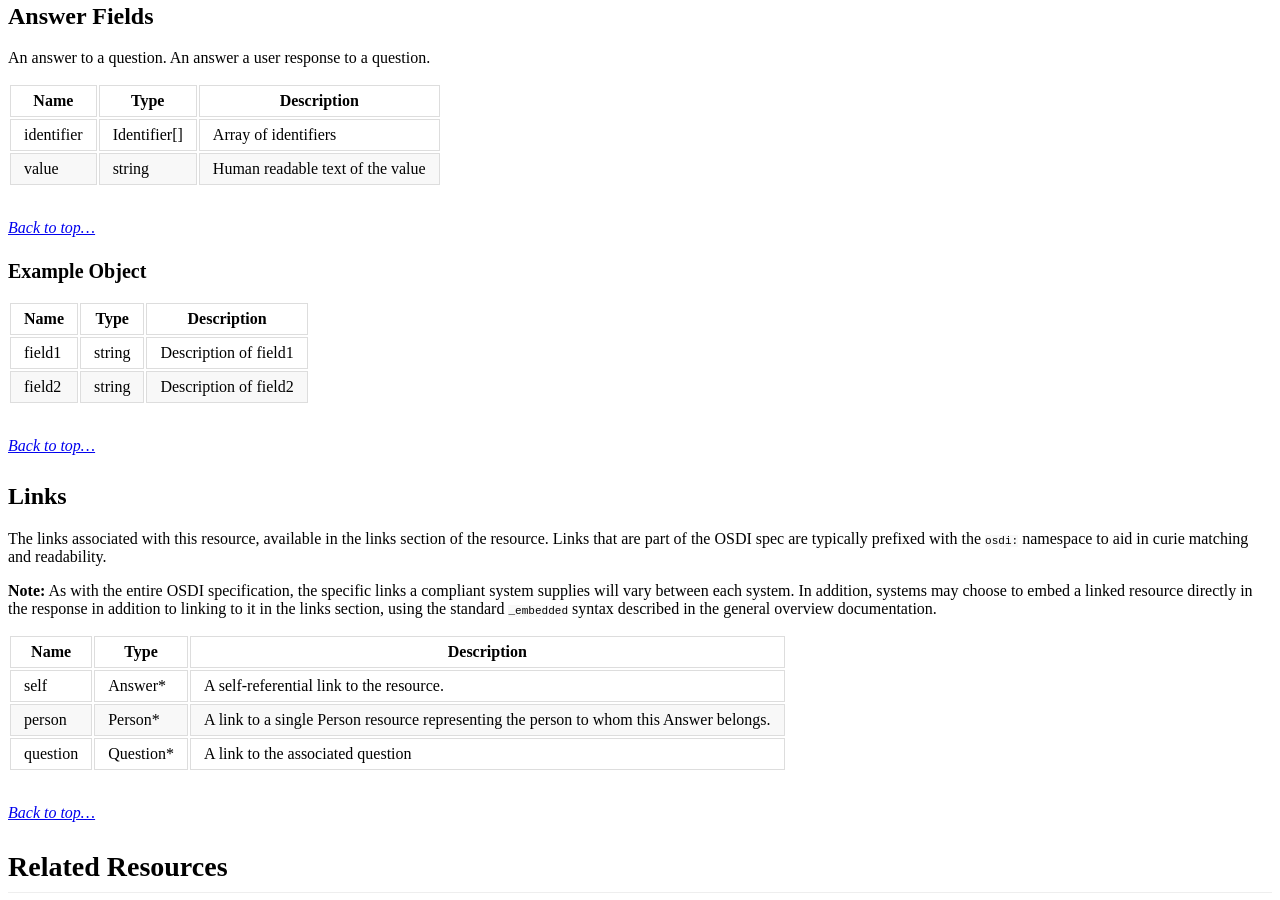
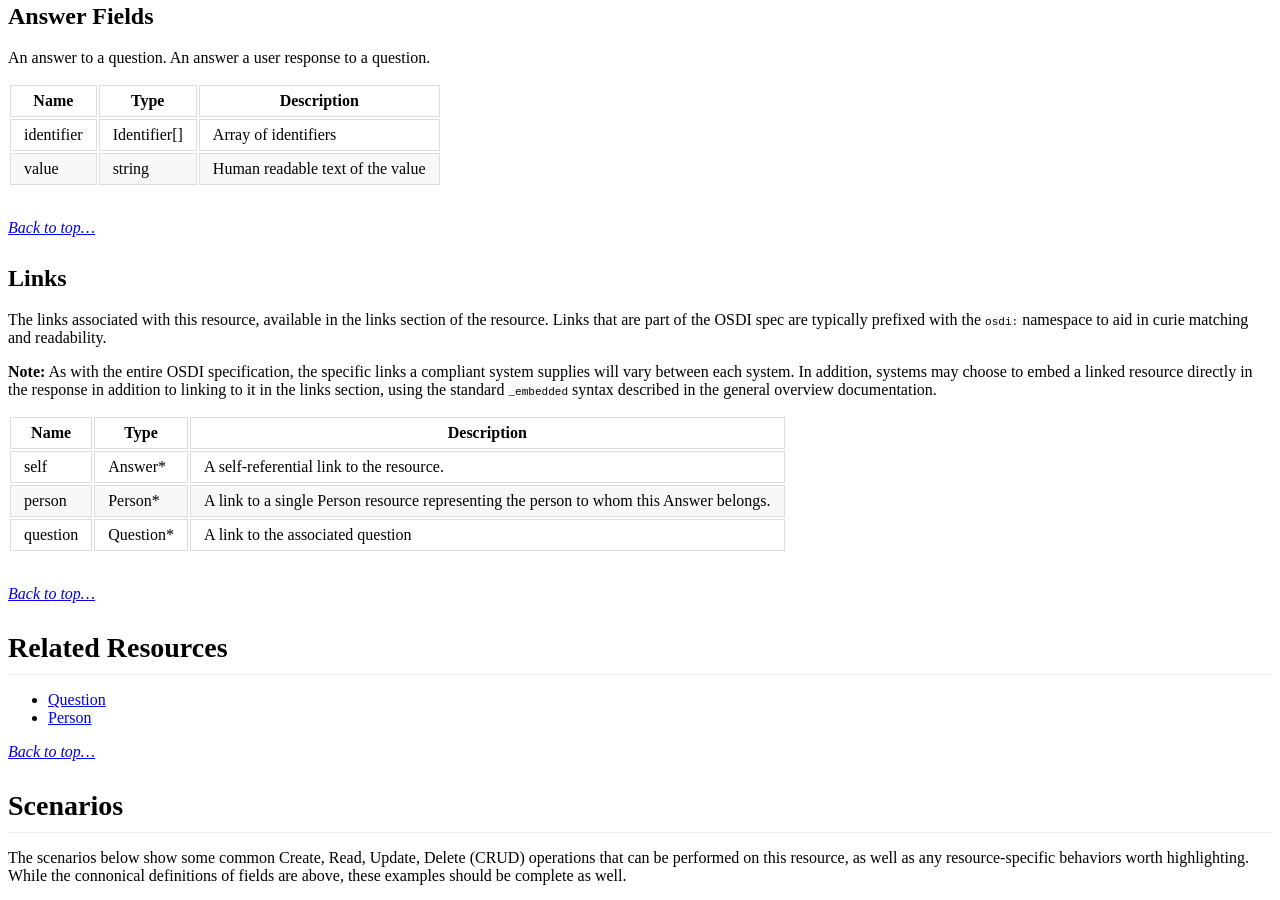
Before and after one commit to opensupporter/osdi-docs, a Jekyll site: the page built from answers.md, in a window 1280 px wide and 900 px high, scrolled down 1666 px. Built offline with Jekyll 4.4.1, drawn with Linux system fonts in a browser that asks for light colours; a style sheet for code colours, icons or effects is not loaded.

Commit message:
Update answers.md
Removing example object as it does not apply.

```diff
--- a/answers.md
+++ b/answers.md
@@ -49,16 +49,6 @@ An answer to a question.  An answer a user response to a question.
 |-----------    |-----------|--------------
 |identifier		|Identifier[]		|Array of identifiers
 |value          |string     |Human readable text of the value
-
-_[Back to top...](#)_
-
-
-#### Example Object
-
-|Name          |Type      |Description
-|-----------    |-----------|--------------
-|field1      |string       |Description of field1
-|field2      |string       |Description of field2
 
 _[Back to top...](#)_
 
```
